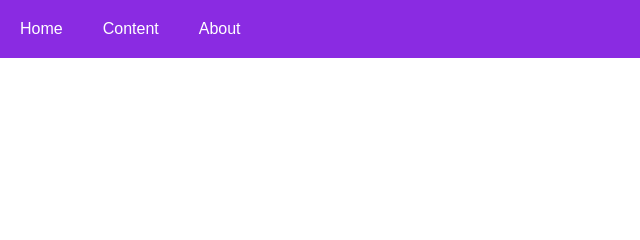
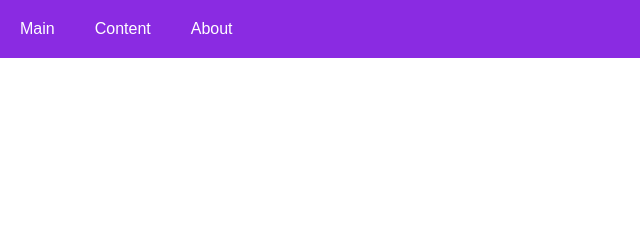
Before and after one commit to mauroquinteroos/gitflow-test, a website: page index.html in a window 1280 px wide. Shown: the top 240 px of the page, 0-640 px from the left. Drawn offline with Linux system fonts and the light colour scheme.

Commit message:
Fix landing

```diff
--- a/index.html
+++ b/index.html
@@ -47,7 +47,7 @@
     <header>
       <nav>
         <ul>
-          <li><a href="#">Home</a></li>
+          <li><a href="#">Main</a></li>
           <li><a href="#">Content</a></li>
           <li><a href="#">About</a></li>
         </ul>
--- a/package.json
+++ b/package.json
@@ -1,6 +1,6 @@
 {
   "name": "git-flow-test",
-  "version": "0.0.1",
+  "version": "1.0.0",
   "description": "",
   "main": "index.js",
   "scripts": {
```
